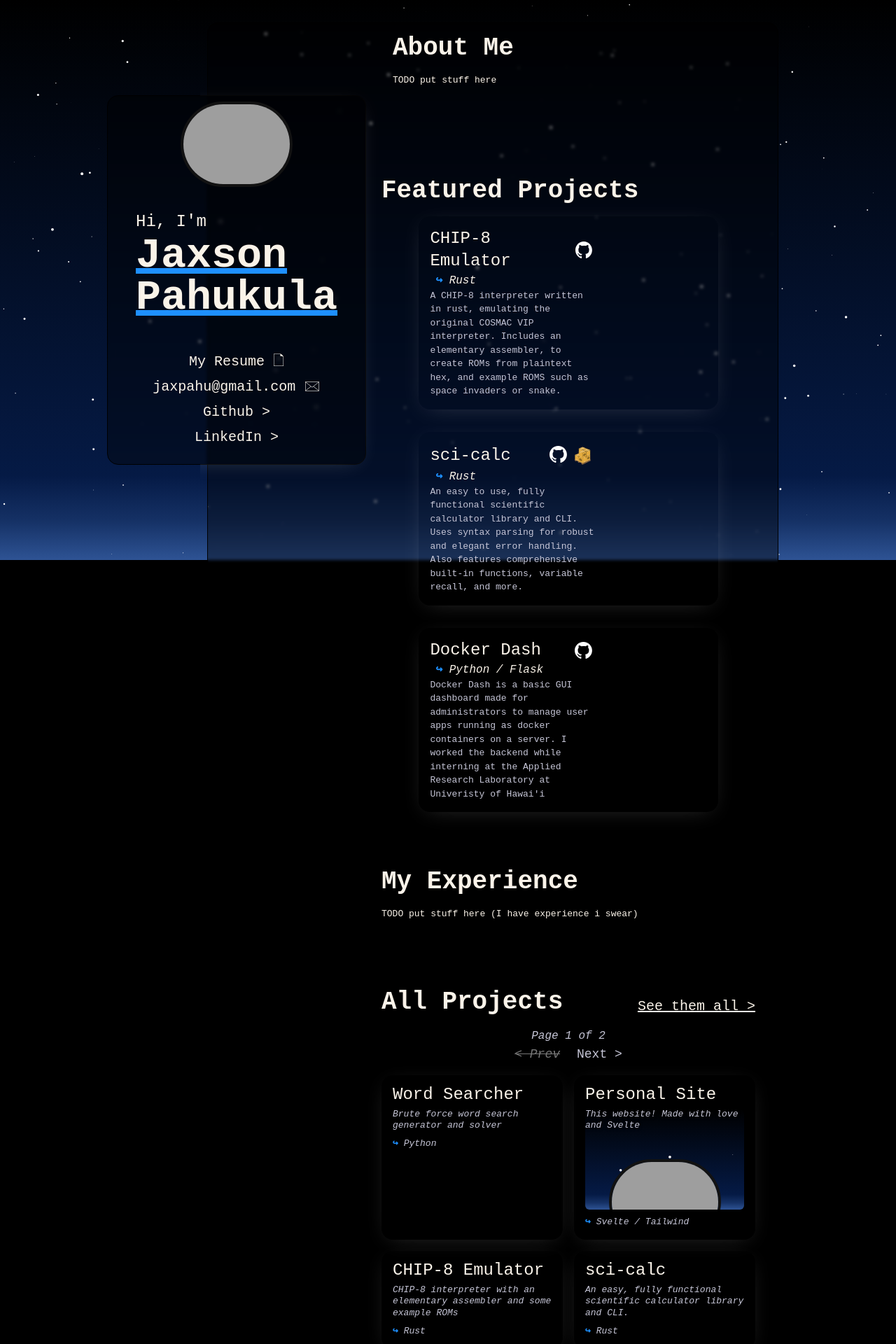
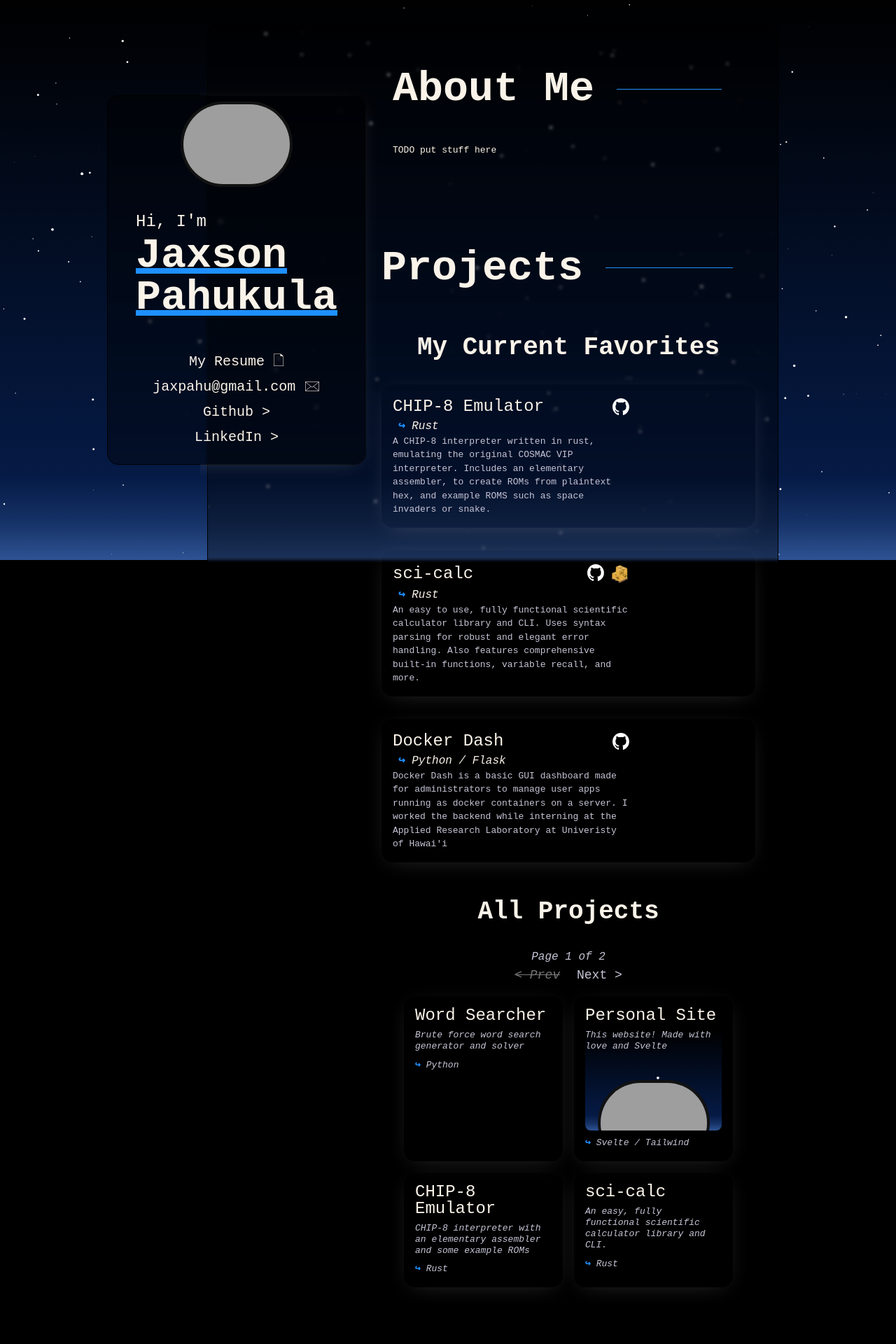
Before and after one commit to jaxsonp/personal-site, a SvelteKit app: page / in a window 1280 px wide. Shown: the top 1920 px of the page at 70% size. Built offline with nearby package versions, Linux system fonts and the light colour scheme; grey boxes are pictures that could not be loaded; what tailwind-gradient-mask-image would draw is missing.

Commit message:
design improvements

```diff
--- a/src/app.css
+++ b/src/app.css
@@ -15,11 +15,11 @@
 	}
 
 	h1 {
-		@apply text-5xl md:text-6xl font-bold;
+		@apply text-5xl md:text-6xl my-8 font-bold;
 	}
 
 	h2 {
-		@apply text-3xl md:text-4xl font-bold;
+		@apply text-3xl md:text-4xl my-8 font-bold;
 	}
 
 	h3 {
--- /dev/null
+++ b/src/lib/components/SectionHeader.svelte
@@ -0,0 +1,6 @@
+<div class="flex items-center mt-4">
+	<h1><slot /></h1>
+	<div class="grow m-8">
+		<hr class="border-blue" />
+	</div>
+</div>
--- a/src/lib/components/SmallProjectCard.svelte
+++ b/src/lib/components/SmallProjectCard.svelte
@@ -14,7 +14,7 @@
 	<div class="grid">
 		{#if title == 'Personal Site'}
 			<iframe
-				class="col-start-1 row-start-1 mt-8 w-full h-36 rounded-md gradient-mask-t-0 -z-10"
+				class="col-start-1 row-start-1 mt-8 w-full h-36 rounded-lg gradient-mask-t-0 -z-10"
 				title="Inception"
 				alt={thumbnail}
 				src="/blank"
--- a/src/routes/+page.svelte
+++ b/src/routes/+page.svelte
@@ -3,6 +3,7 @@
 
 	import LargeProjectCard from '$lib/components/LargeProjectCard.svelte';
 	import SmallProjectCard from '$lib/components/SmallProjectCard.svelte';
+	import SectionHeader from '$lib/components/SectionHeader.svelte';
 
 	import headshotPic from '$lib/assets/headshot.jpg';
 	import projects from '$lib/projects.json';
@@ -83,7 +84,7 @@
 				<div class="flex flex-col justify-center items-center p-2 rounded-2xl lg:black-glass">
 					<!-- Masked shadow -->
 					<div
-						class="hidden lg:block w-full h-full absolute clip-side-card-shadow shadow-transparent-white shadow-light rounded-2xl"
+						class="hidden lg:block w-full h-full absolute clip-side-card-shadow shadow-transparent-white shadow-light rounded-2xl pointer-events-none"
 					/>
 					<img
 						class="w-[160px] rounded-full border-black border-4"
@@ -93,7 +94,7 @@
 					<div class="m-8 mb-0 lg:mb-8">
 						<p class="text-[1.5rem]">Hi, I'm</p>
 						<h1
-							class="leading-none font-bold decoration-blue decoration-8 underline underline-offset-2"
+							class="leading-none m-0 font-bold decoration-blue decoration-8 underline underline-offset-2"
 						>
 							Jaxson<br />Pahukula
 						</h1>
@@ -108,15 +109,16 @@
 			</div>
 		</section>
 		<!-- Main content -->
-		<div class="my-8 lg:pl-[216px] flex flex-col gap-12 rounded-2xl black-glass">
+		<div class="my-8 lg:pl-[216px] fle x flex-col gap-12 rounded-2xl black-glass">
 			<section class=" w-full p-4 lg:px-12">
-				<h2 id="about-me">About Me</h2>
+				<SectionHeader>About Me</SectionHeader>
 				<p class="my-4">TODO put stuff here</p>
 			</section>
 			<section class="w-full p-4 lg:px-8 lg:mt-8">
-				<h2 id="featured-projects">Featured Projects</h2>
+				<SectionHeader>Projects</SectionHeader>
+				<h2 class="text-center">My Current Favorites</h2>
 				<div class="mt-4 flex justify-center">
-					<div class="flex flex-col gap-8 w-full lg:max-w-[80%]">
+					<div class="flex flex-col gap-8 w-full xl:max-w-[80%]">
 						{#each featuredProjects as { title, description, thumbnailFile, links, tags }}
 							<LargeProjectCard
 								{title}
@@ -128,17 +130,10 @@
 						{/each}
 					</div>
 				</div>
-			</section>
-			<section class="w-full p-4 lg:px-8">
-				<h2 id="experience">My Experience</h2>
-				<p class="my-4">TODO put stuff here (I have experience i swear)</p>
-			</section>
-			<!-- All projects carousel -->
-			<section class="hidden md:inline-block w-full p-4 lg:px-8">
-				<div class="mb-4 flex flex-col md:flex-row justify-between items-end">
-					<h2 id="all-projects">All Projects</h2>
-					<a href="/projects" class="underline text-xl">See them all {'>'}</a>
-				</div>
+				<br class="m-4" />
+				<!-- all projects carousel -->
+				<section class="hidden md:inline-block w-full px-4 lg:px-8">
+					<h2 class="text-center">All Projects</h2>
 					<p class="text-center text-base italic text-light-gray">Page {curPage + 1} of {nPages}</p>
 					<div class="flex pb-4 justify-center text-lg text-light-gray">
 						<button
@@ -164,6 +159,11 @@
 						{/each}
 					</div>
 				</section>
+			</section>
+			<section class="w-full p-4 lg:px-8">
+				<SectionHeader>My Experience</SectionHeader>
+				<p class="my-4">TODO put stuff here (I have experience i swear)</p>
+			</section>
 		</div>
 	</main>
 </div>
```
Lines whose indentation alone changed are shown as unchanged.
